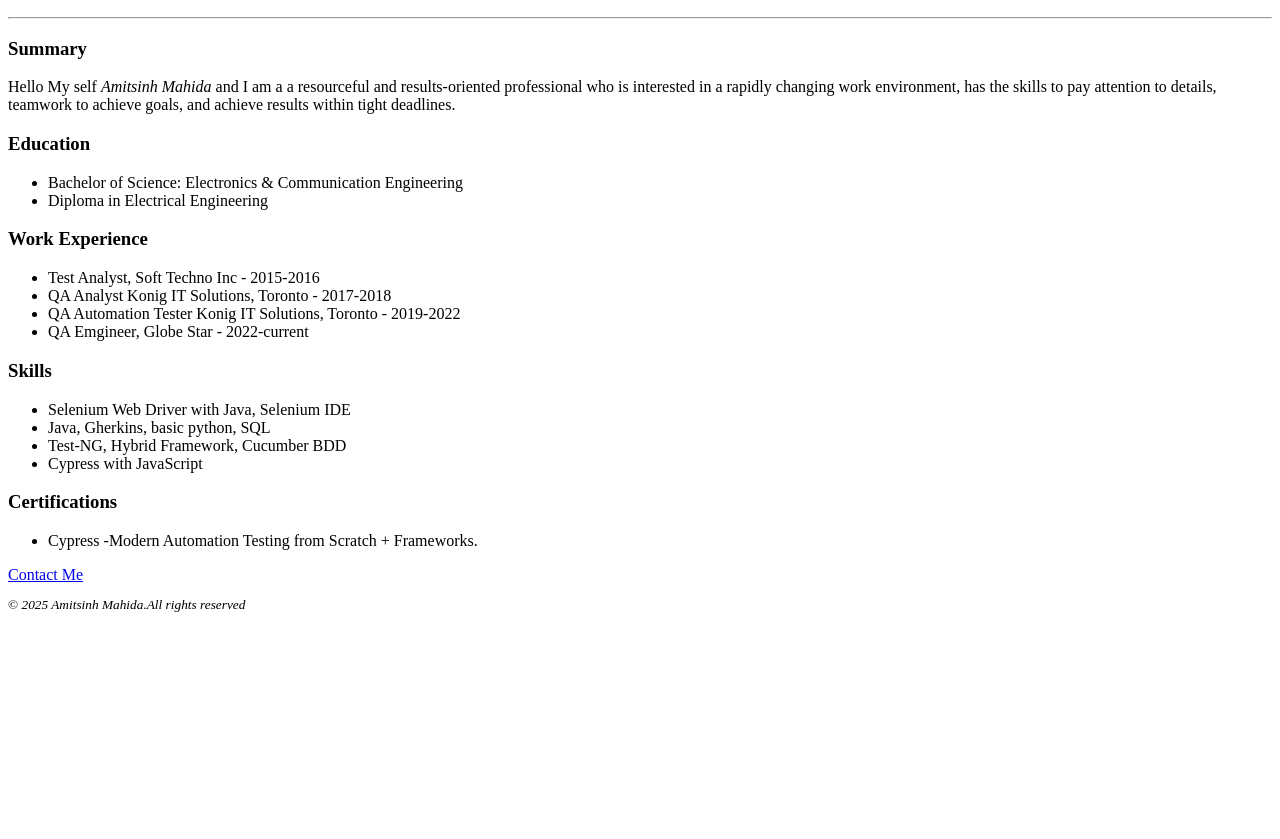
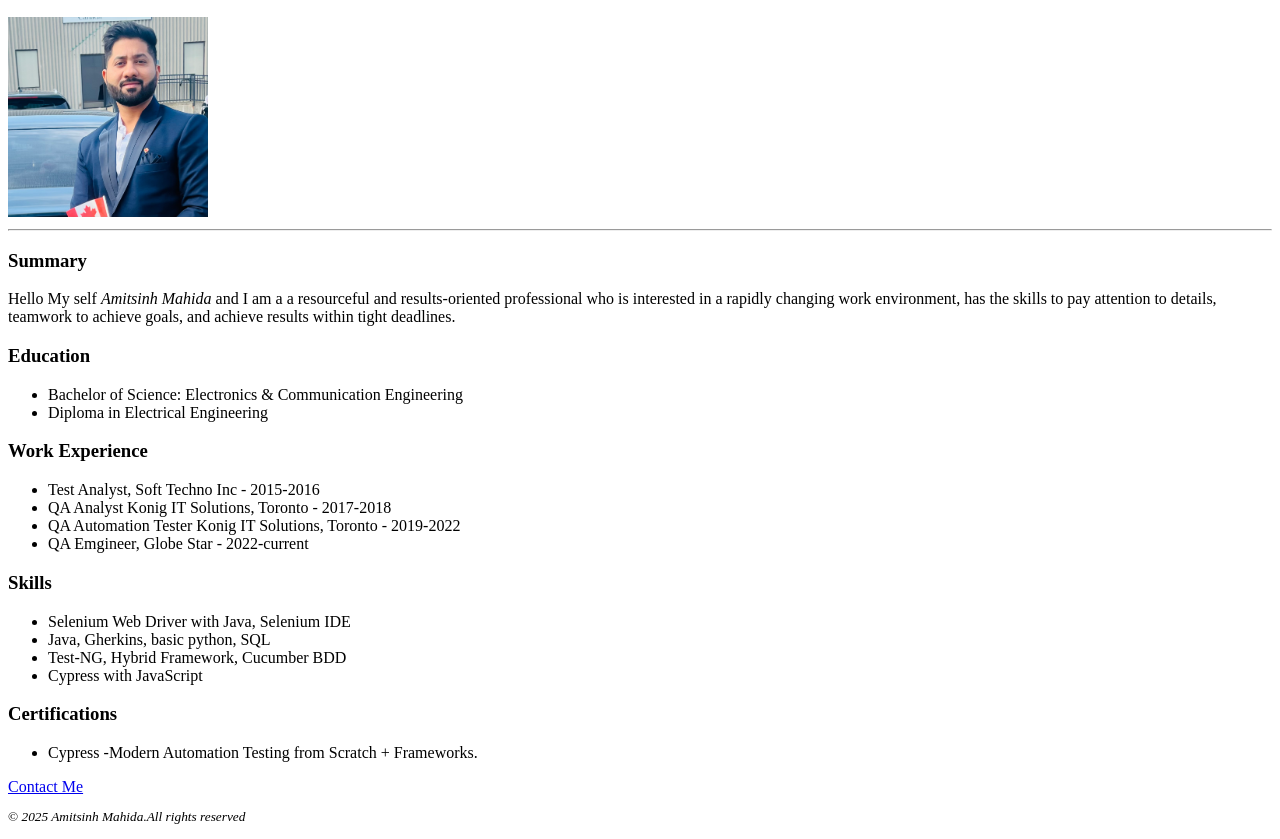
Before and after one commit to amahida29/My-Resume, a plain HTML site: page index.html in a window 1280 px wide. Shown: the part 110-949 px from the top of the page. Before the commit the page ends 800 px from the top, so only its background shows below. Drawn offline with Linux system fonts and the light colour scheme.

Commit message:
Update index.html

```diff
--- a/index.html
+++ b/index.html
@@ -8,7 +8,7 @@
 
  <h1><strong>Amitsinh Mahida</strong></h1>
  <h2>My Resume</h2>
-
+ <img src="./assests/My new pic.jpeg" height="200" alt="">
  <hr>
  <h3>Summary</h3>
  <p>Hello My self <em>Amitsinh Mahida</em> and I am a a resourceful and results-oriented professional who is interested in a rapidly changing work environment, has the skills to pay attention to details, teamwork to achieve goals, and achieve results within tight deadlines.</p>
```
